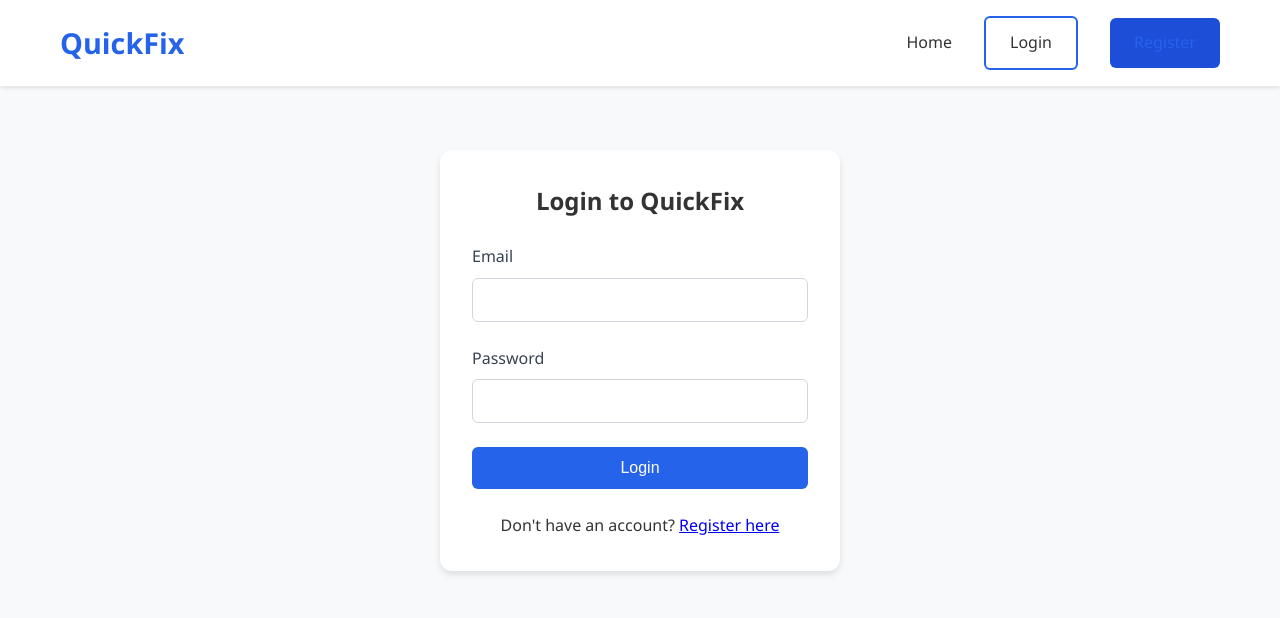
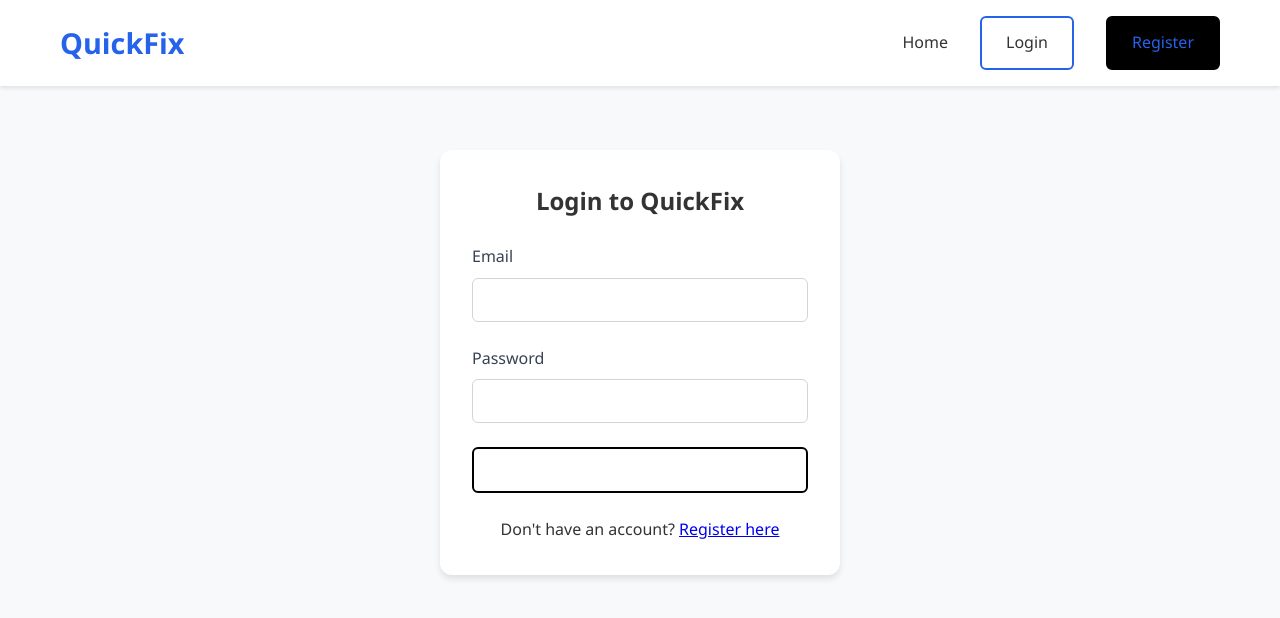
Before and after one commit to ChFaheem22/frontend, a React (Vite) app: page /login in a window 1280 px wide. In both pictures the pointer is over the link "Register". Shown: the top 618 px of the page. Built offline with nearby package versions, Linux system fonts and the light colour scheme.

Commit message:
Updating css

```diff
--- a/src/index.css
+++ b/src/index.css
@@ -74,12 +74,14 @@ body {
 }
 
 .btn-primary {
-  background: #2563eb;
+  background: transparent;
   color: white;
+  border: 2px solid black;
 }
 
 .btn-primary:hover {
-  background: #1d4ed8;
+  color: white;
+  background: black;
 }
 
 .btn-secondary {
@@ -98,8 +100,8 @@ body {
 }
 
 .btn-outline:hover {
+  color: white;
   background: #2563eb;
-  color: white;
 }
 
 .btn-outline1 {
```
